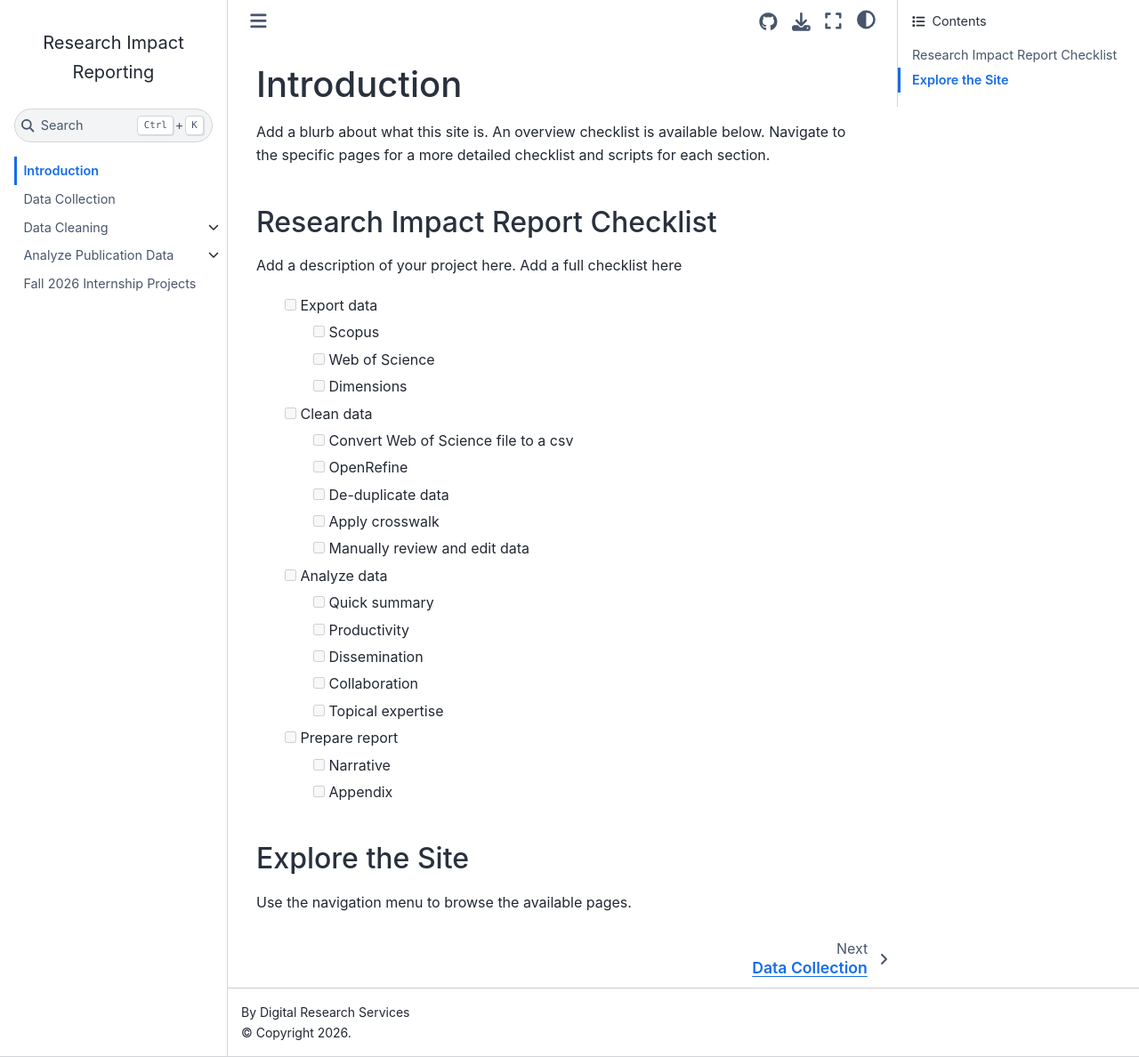
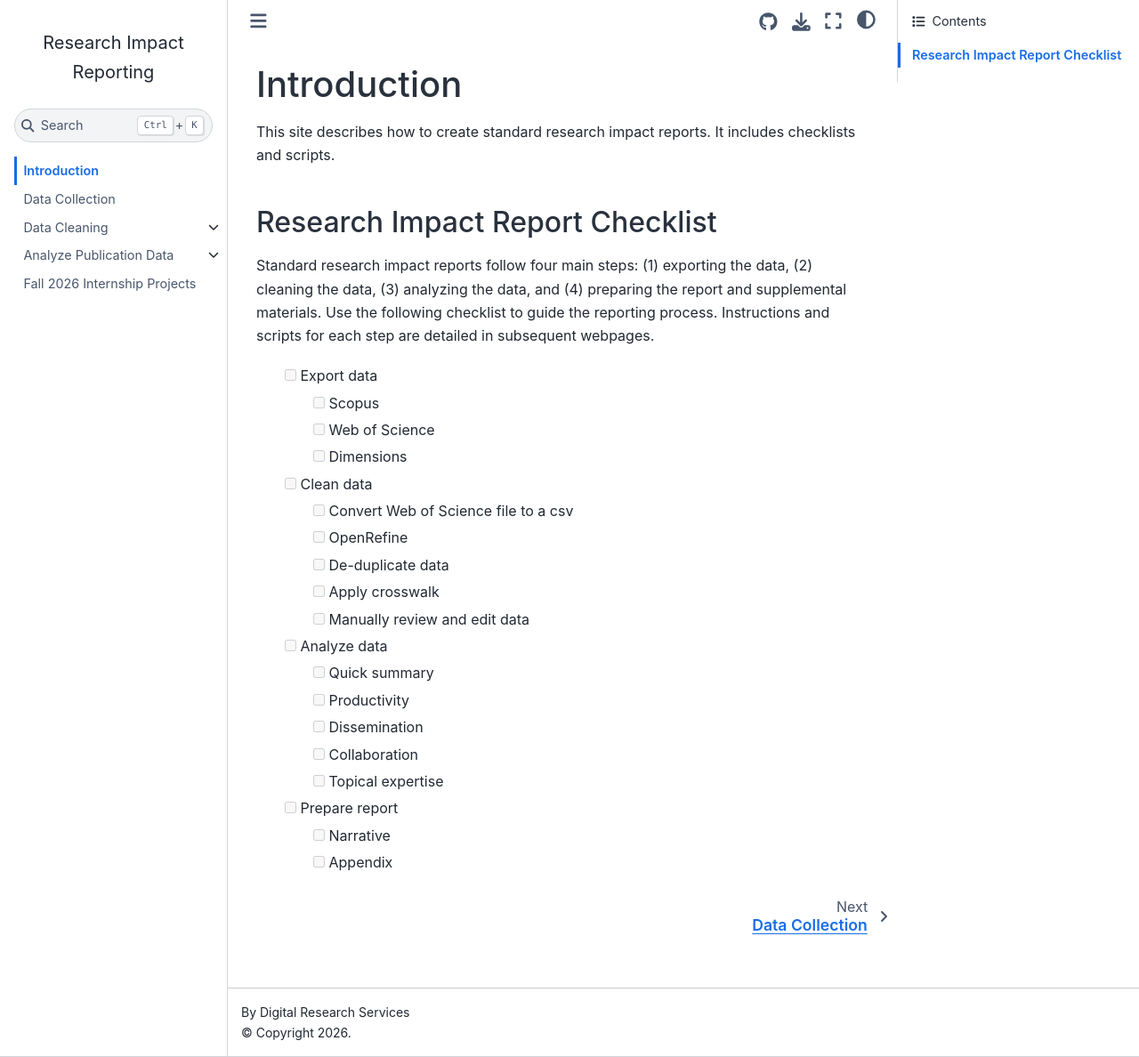
Before and after one commit to vvlooking/research-impact, a Jupyter Book: the page built from website/intro.md, in a window 1280 px wide and 1188 px high. Shown: the whole window at 89% size. Built offline with Jupyter Book 1.0.4 settings and Sphinx 7.4.7 and the Sphinx Book theme 1.1.4, drawn with Linux system fonts in a browser that asks for light colours.

Commit message:
Update intro.md

```diff
--- a/website/intro.md
+++ b/website/intro.md
@@ -1,10 +1,8 @@
 # Introduction
-
-Add a blurb about what this site is. An overview checklist is available below. Navigate to the specific pages for a more detailed checklist and scripts for each section.
+This site describes how to create standard research impact reports. It includes checklists and scripts.
 
 ## Research Impact Report Checklist
-
-Add a description of your project here. Add a full checklist here
+Standard research impact reports follow four main steps: (1) exporting the data, (2) cleaning the data, (3) analyzing the data, and (4) preparing the report and supplemental materials. Use the following checklist to guide the reporting process. Instructions and scripts for each step are detailed in subsequent webpages.
 
 - [ ] Export data
   - [ ] Scopus
@@ -25,7 +23,3 @@ Add a description of your project here. Add a full checklist here
 - [ ] Prepare report
   -  [ ] Narrative
   -  [ ] Appendix
-
-## Explore the Site
-
-Use the navigation menu to browse the available pages.
```
